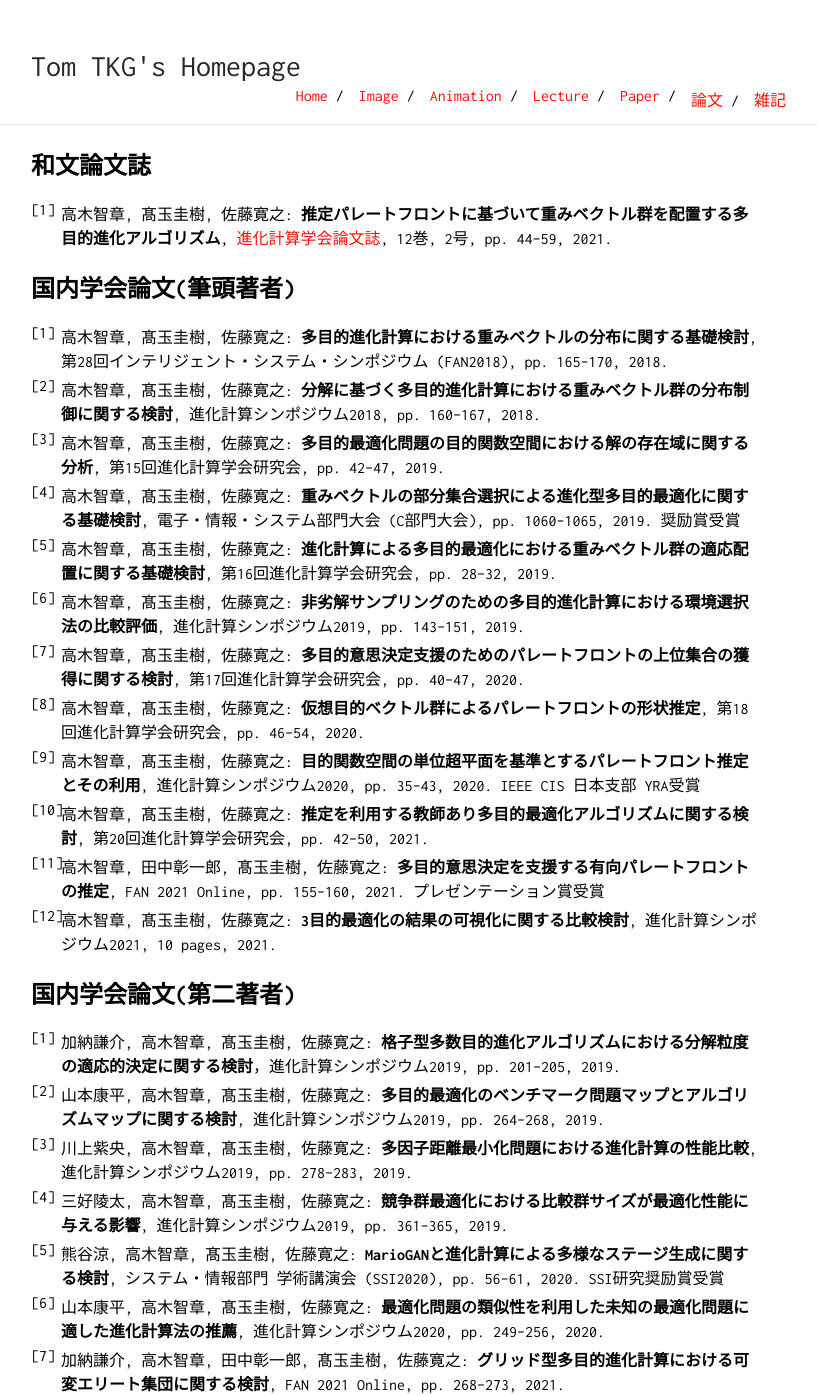
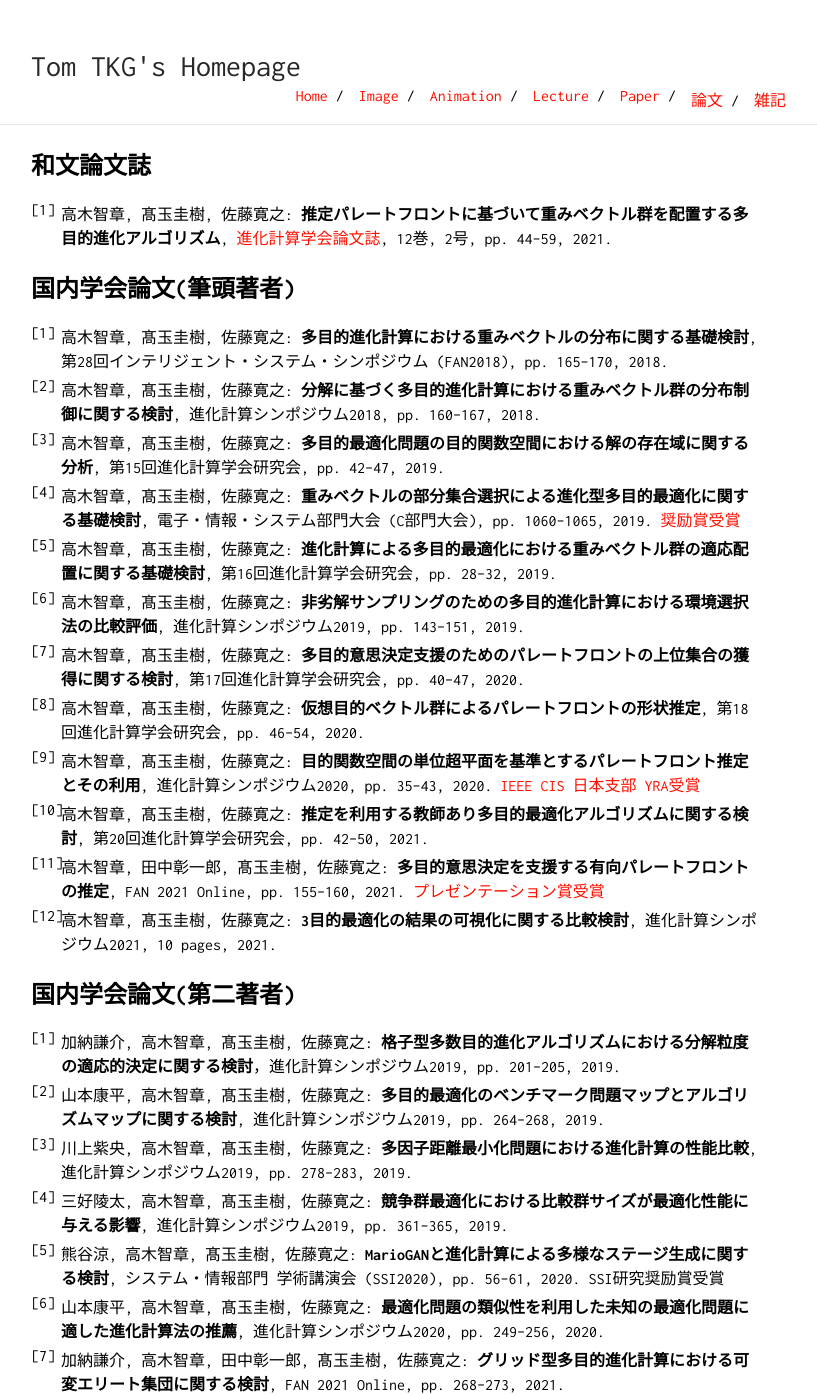
Before and after one commit to tomtkg/tomtkg.github.io, a Jekyll site: the page built from paperJP.md, in a window 1280 px wide. Shown: the whole page, without its empty margins (229-1046 px from the left). Built offline with Jekyll 4.4.1, drawn with Linux system fonts in a browser that asks for light colours; some of the changed lines change nothing that is shown.

Commit message:
Add hyperlink

```diff
--- a/paperJP.md
+++ b/paperJP.md
@@ -10,14 +10,14 @@ title: Tom TKG's Homepage
 1. 高木智章, 髙玉圭樹, 佐藤寛之: **多目的進化計算における重みベクトルの分布に関する基礎検討**,  第28回インテリジェント・システム・シンポジウム (FAN2018), pp. 165--170, 2018.
 1. 高木智章, 髙玉圭樹, 佐藤寛之: **分解に基づく多目的進化計算における重みベクトル群の分布制御に関する検討**, 進化計算シンポジウム2018, pp. 160--167, 2018.
 1. 高木智章, 髙玉圭樹, 佐藤寛之: **多目的最適化問題の目的関数空間における解の存在域に関する分析**, 第15回進化計算学会研究会, pp. 42--47, 2019.
-1. 高木智章, 髙玉圭樹, 佐藤寛之: **重みベクトルの部分集合選択による進化型多目的最適化に関する基礎検討**, 電子・情報・システム部門大会 (C部門大会), pp. 1060--1065, 2019. 奨励賞受賞
+1. 高木智章, 髙玉圭樹, 佐藤寛之: **重みベクトルの部分集合選択による進化型多目的最適化に関する基礎検討**, 電子・情報・システム部門大会 (C部門大会), pp. 1060--1065, 2019. [奨励賞受賞](https://www.uec.ac.jp/news/prize/2020/20200910_2763.html)
 1. 高木智章, 髙玉圭樹, 佐藤寛之: **進化計算による多目的最適化における重みベクトル群の適応配置に関する基礎検討**, 第16回進化計算学会研究会, pp. 28--32, 2019.
 1. 高木智章, 髙玉圭樹, 佐藤寛之: **非劣解サンプリングのための多目的進化計算における環境選択法の比較評価**, 進化計算シンポジウム2019, pp. 143--151, 2019.
 1. 高木智章, 髙玉圭樹, 佐藤寛之: **多目的意思決定支援のためのパレートフロントの上位集合の獲得に関する検討**, 第17回進化計算学会研究会, pp. 40--47, 2020.
 1. 高木智章, 髙玉圭樹, 佐藤寛之: **仮想目的ベクトル群によるパレートフロントの形状推定**, 第18回進化計算学会研究会, pp. 46--54, 2020.
-1. 高木智章, 髙玉圭樹, 佐藤寛之: **目的関数空間の単位超平面を基準とするパレートフロント推定とその利用**, 進化計算シンポジウム2020, pp. 35--43, 2020. IEEE CIS 日本支部 YRA受賞
+1. 高木智章, 髙玉圭樹, 佐藤寛之: **目的関数空間の単位超平面を基準とするパレートフロント推定とその利用**, 進化計算シンポジウム2020, pp. 35--43, 2020. [IEEE CIS 日本支部 YRA受賞](https://www.uec.ac.jp/news/prize/2020/20201224_2983.html)
 1. 高木智章, 髙玉圭樹, 佐藤寛之: **推定を利用する教師あり多目的最適化アルゴリズムに関する検討**, 第20回進化計算学会研究会, pp. 42--50, 2021.
-1. 高木智章, 田中彰一郎, 髙玉圭樹, 佐藤寛之: **多目的意思決定を支援する有向パレートフロントの推定**, FAN 2021 Online, pp. 155--160, 2021. プレゼンテーション賞受賞
+1. 高木智章, 田中彰一郎, 髙玉圭樹, 佐藤寛之: **多目的意思決定を支援する有向パレートフロントの推定**, FAN 2021 Online, pp. 155--160, 2021. [プレゼンテーション賞受賞](https://www.uec.ac.jp/news/prize/2021/20211108_3851.html)
 1. 高木智章, 髙玉圭樹, 佐藤寛之: **3目的最適化の結果の可視化に関する比較検討**, 進化計算シンポジウム2021, 10 pages, 2021.
 
 ## 国内学会論文(第二著者)
```
